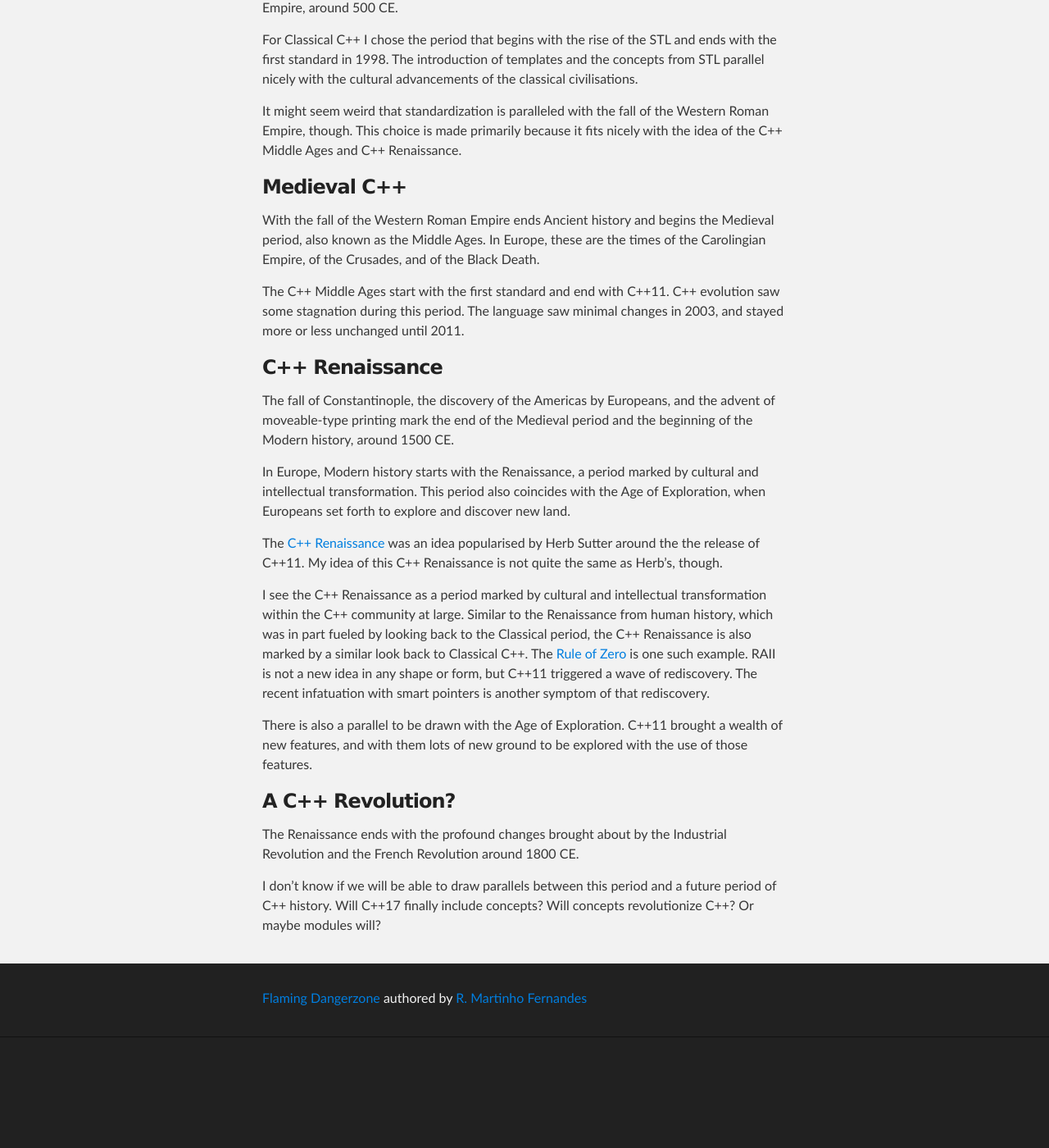
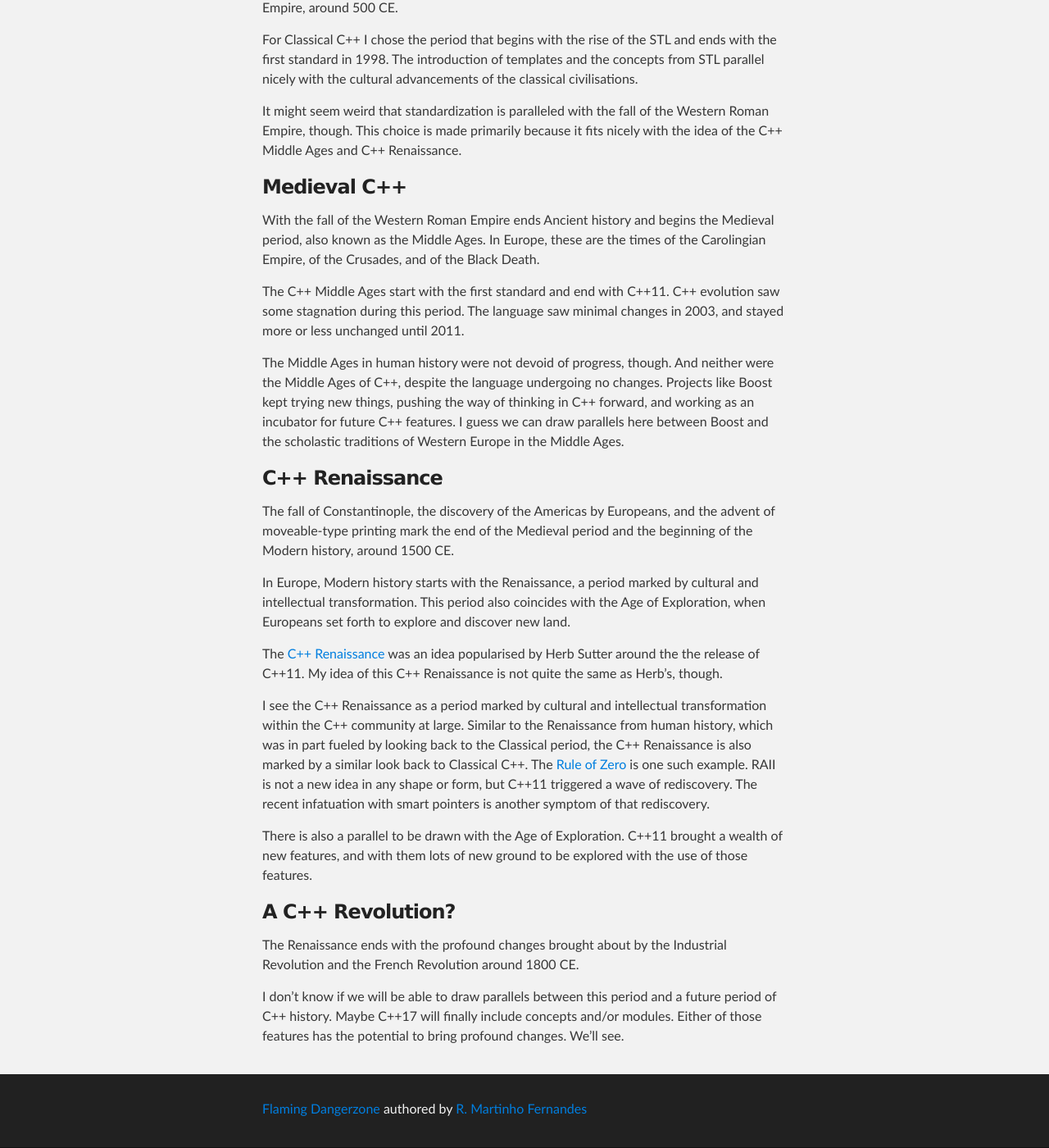
Before and after one commit to rmartinho/flamingdangerzone, a Jekyll site: the page built from _posts/cxx11/2014-10-28-history-of-c++.markdown, in a window 1280 px wide and 1400 px high, scrolled down 1045 px. Shown: the whole window at 82% size. Built offline with Jekyll 4.4.1, drawn with Linux system fonts in a browser that asks for light colours; Markdown is read by kramdown in place of the engine named in the settings; before the commit the page ends 2310 px from its top, so only the background shows below that.

Commit message:
Finished up History of C++

```diff
--- a/_posts/cxx11/2014-10-14-history-of-c++.markdown
+++ b/_posts/cxx11/2014-10-28-history-of-c++.markdown
@@ -63,6 +63,13 @@ The C++ Middle Ages start with the first standard and end with C++11.  C++
 evolution saw some stagnation during this period. The language saw minimal
 changes in 2003, and stayed more or less unchanged until 2011.
 
+The Middle Ages in human history were not devoid of progress, though. And
+neither were the Middle Ages of C++, despite the language undergoing no
+changes. Projects like Boost kept trying new things, pushing the way of
+thinking in C++ forward, and working as an incubator for future C++ features. I
+guess we can draw parallels here between Boost and the scholastic traditions of
+Western Europe in the Middle Ages.
+
 ### C++ Renaissance
 
 The fall of Constantinople, the discovery of the Americas by Europeans, and the
@@ -98,5 +105,6 @@ The Renaissance ends with the profound changes brought about by the Industrial
 Revolution and the French Revolution around 1800 CE.
 
 I don't know if we will be able to draw parallels between this period and a
-future period of C++ history. Will C++17 finally include concepts? Will concepts
-revolutionize C++? Or maybe modules will?
+future period of C++ history. Maybe C++17 will finally include concepts and/or
+modules. Either of those features has the potential to bring profound changes.
+We'll see.
```
